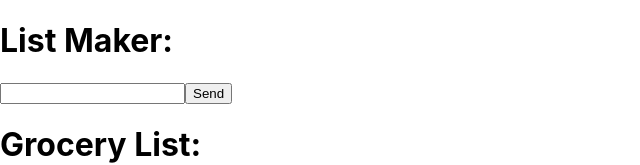
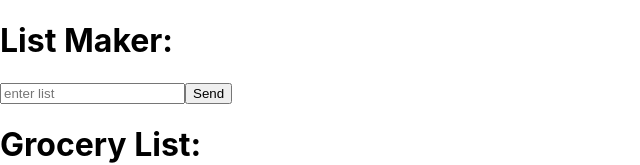
Before and after one commit to precto1285/React-list-organizer, a React (Create React App) app in the folder react-list-organizer/: page / in a window 1280 px wide. Shown: the top 165 px of the page, without its empty margins (0-640 px from the left). Built offline with nearby package versions, Linux system fonts and the light colour scheme; the HTML template or start-up script is replaced by a standard one.

Commit message:
armed button

```diff
--- a/react-list-organizer/src/Components/1Components/ListMaker.js
+++ b/react-list-organizer/src/Components/1Components/ListMaker.js
@@ -1,13 +1,19 @@
-import React from 'react';
+import React, { Component } from 'react';
 
-const ListMaker = () => {
-  return (
-    <div>
-      <h1>List Maker:</h1>
-      <input />
-      <button>Send</button>
-    </div>
-  )
+class ListMaker extends Component {
+  buttonHandler() {
+    console.log('Hello World');
+  }
+  render() {
+    return (
+      <div>
+        <h1>List Maker:</h1>
+        <input type="text" placeholder="enter list" id="listMesssage" />
+
+        <button onClick={this.buttonHandler}>Send</button>
+      </div>
+    )
+  }
 }
 
 export default ListMaker;
```
